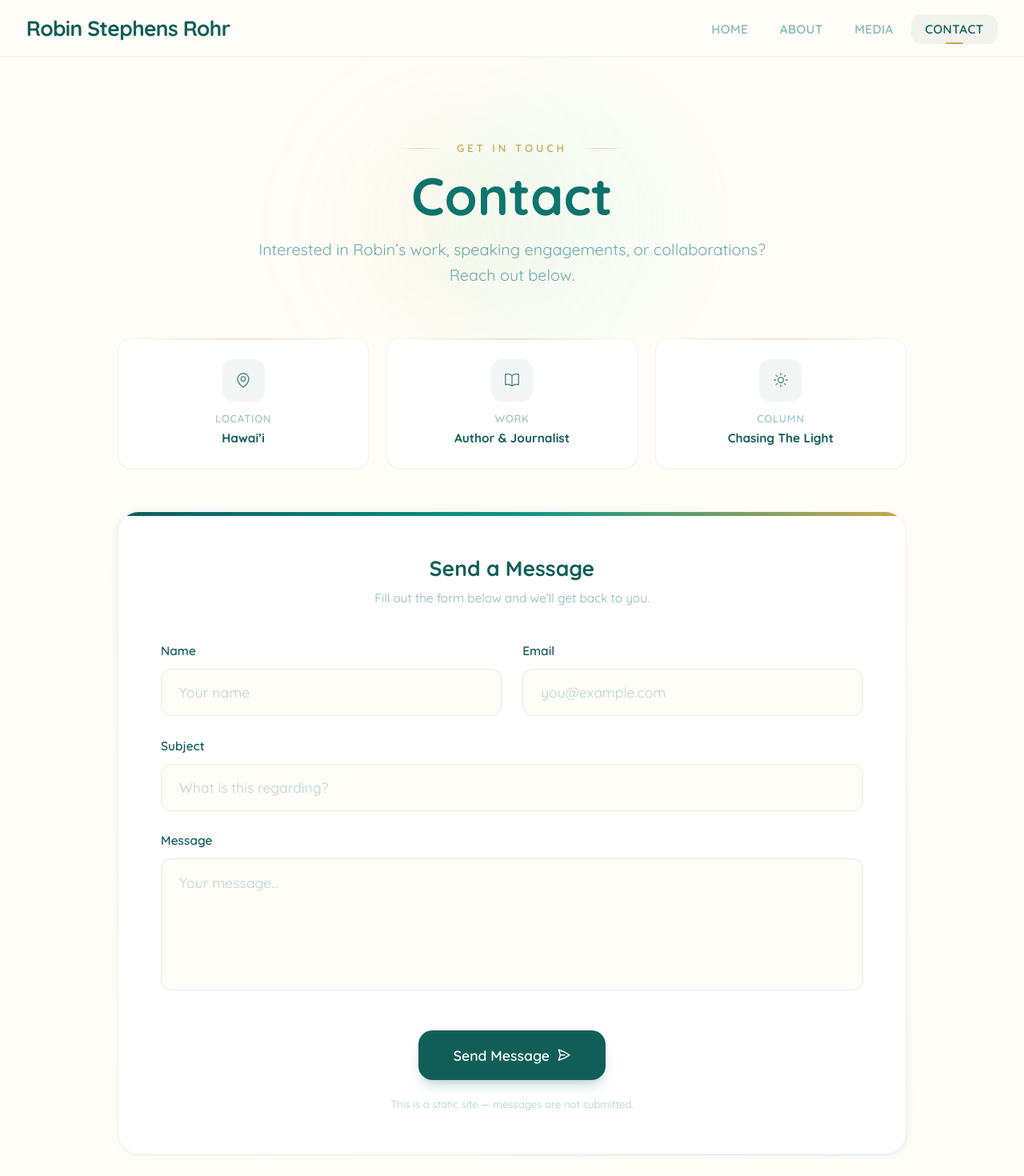
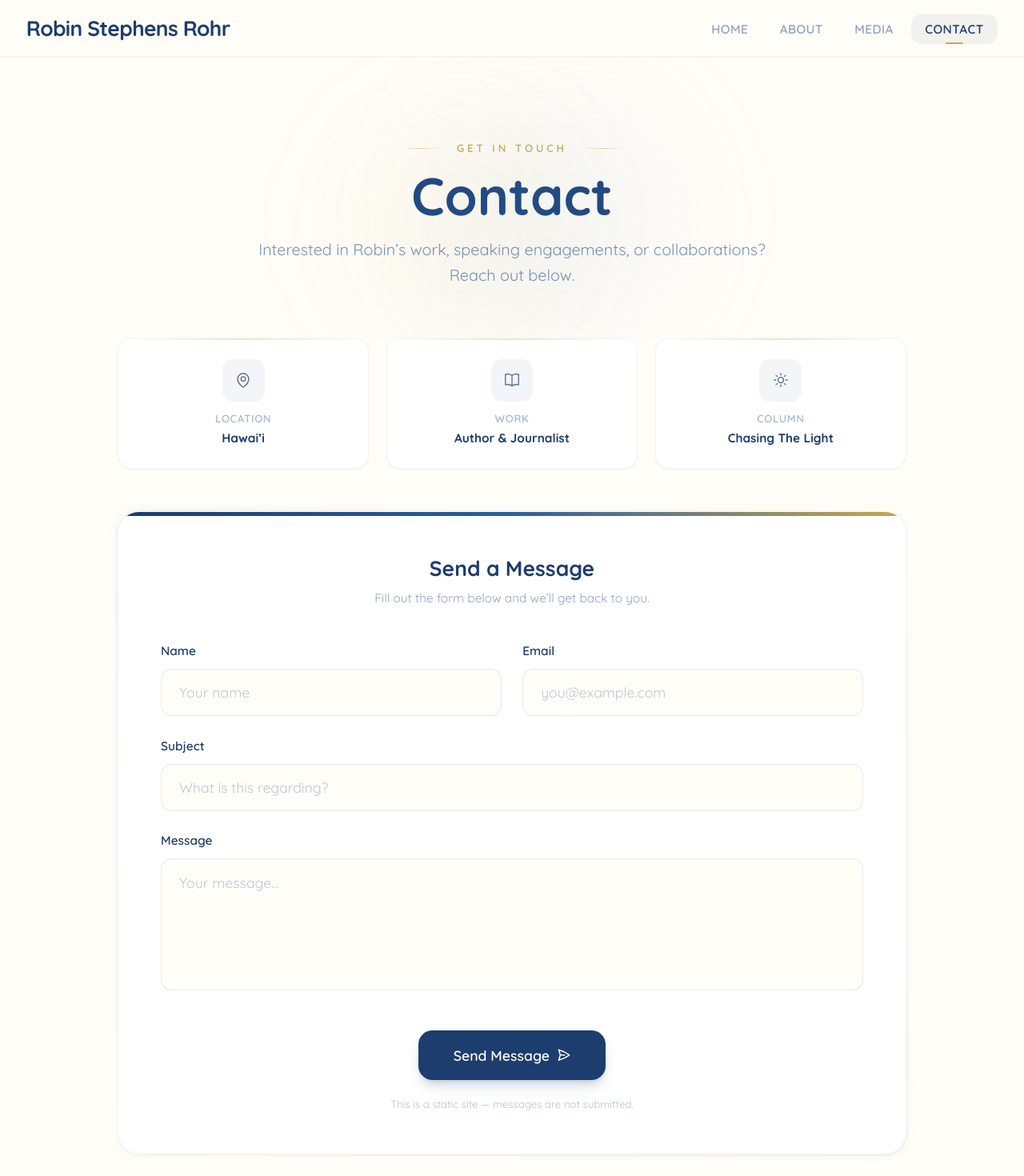
Before and after one commit to 8bitUHM/robin-rohr-portfolio, a React (Vite) app: page /contact in a window 1280 px wide. Shown: the top 1470 px of the page at 80% size. Built offline with nearby package versions, Linux system fonts and the light colour scheme.

Commit message:
sitewide navy blue

```diff
--- a/src/components/Layout.tsx
+++ b/src/components/Layout.tsx
@@ -19,11 +19,11 @@ export default function Layout() {
 
   return (
     <div className="min-h-screen flex flex-col bg-ivory font-quicksand">
-      <header className="sticky top-0 z-50 bg-ivory/80 backdrop-blur-xl border-b border-teal-800/[0.06] shadow-sm shadow-teal-900/[0.03]">
+      <header className="sticky top-0 z-50 bg-ivory/80 backdrop-blur-xl border-b border-navy-800/[0.06] shadow-sm shadow-navy-900/[0.03]">
         <nav className="max-w-6xl mx-auto px-6 py-4 flex items-center justify-between">
           <NavLink
             to="/"
-            className="text-xl sm:text-2xl font-bold tracking-tight text-teal-800"
+            className="text-xl sm:text-2xl font-bold tracking-tight text-navy-800"
           >
             Robin Stephens Rohr
           </NavLink>
@@ -37,8 +37,8 @@ export default function Layout() {
                   className={({ isActive }) =>
                     `relative px-4 py-2 rounded-xl text-sm font-semibold tracking-wide uppercase transition-all ${
                       isActive
-                        ? "text-teal-800 bg-teal-800/[0.06]"
-                        : "text-teal-700/50 hover:text-teal-800 hover:bg-teal-800/[0.03]"
+                        ? "text-navy-800 bg-navy-800/[0.06]"
+                        : "text-navy-700/50 hover:text-navy-800 hover:bg-navy-800/[0.03]"
                     }`
                   }
                 >
@@ -61,13 +61,13 @@ export default function Layout() {
             aria-label="Toggle menu"
           >
             <span
-              className={`block w-6 h-0.5 bg-teal-800 transition-all duration-300 ${menuOpen ? "rotate-45 translate-y-2" : ""}`}
+              className={`block w-6 h-0.5 bg-navy-800 transition-all duration-300 ${menuOpen ? "rotate-45 translate-y-2" : ""}`}
             />
             <span
-              className={`block w-6 h-0.5 bg-teal-800 transition-all duration-300 ${menuOpen ? "opacity-0" : ""}`}
+              className={`block w-6 h-0.5 bg-navy-800 transition-all duration-300 ${menuOpen ? "opacity-0" : ""}`}
             />
             <span
-              className={`block w-6 h-0.5 bg-teal-800 transition-all duration-300 ${menuOpen ? "-rotate-45 -translate-y-2" : ""}`}
+              className={`block w-6 h-0.5 bg-navy-800 transition-all duration-300 ${menuOpen ? "-rotate-45 -translate-y-2" : ""}`}
             />
           </button>
         </nav>
@@ -83,7 +83,7 @@ export default function Layout() {
                   end={link.to === "/"}
                   className={({ isActive }) =>
                     `block py-2.5 text-sm font-semibold tracking-wide uppercase ${
-                      isActive ? "text-teal-800" : "text-teal-700/60"
+                      isActive ? "text-navy-800" : "text-navy-700/60"
                     }`
                   }
                   onClick={() => setMenuOpen(false)}
@@ -100,7 +100,7 @@ export default function Layout() {
         <Outlet />
       </main>
 
-      <footer className="bg-teal-900 text-ivory">
+      <footer className="bg-navy-900 text-ivory">
         {/* Top decorative border */}
         <div className="h-px bg-gradient-to-r from-transparent via-gold/40 to-transparent" />
 
--- a/src/index.css
+++ b/src/index.css
@@ -10,7 +10,7 @@
   body {
     font-family: "Quicksand", sans-serif;
     background-color: #fffdf7;
-    color: #134e4a;
+    color: #142d52;
   }
 }
 
@@ -54,7 +54,7 @@
   }
 
   .gradient-text {
-    background: linear-gradient(135deg, #115e59, #0f766e, #115e59);
+    background: linear-gradient(135deg, #1c3d6e, #234c85, #1c3d6e);
     -webkit-background-clip: text;
     -webkit-text-fill-color: transparent;
     background-clip: text;
--- a/src/pages/Contact.tsx
+++ b/src/pages/Contact.tsx
@@ -8,7 +8,7 @@ export default function Contact() {
       {/* Page header */}
       <section className="relative pt-16 pb-10 md:pt-24 md:pb-14 px-6 text-center overflow-hidden">
         <div className="absolute inset-0 pointer-events-none">
-          <div className="absolute top-10 right-1/3 w-72 h-72 bg-teal-200/10 rounded-full blur-3xl" />
+          <div className="absolute top-10 right-1/3 w-72 h-72 bg-navy-200/10 rounded-full blur-3xl" />
           <div className="absolute bottom-0 left-1/3 w-64 h-64 bg-gold/5 rounded-full blur-3xl" />
         </div>
         <div className="relative fade-in">
@@ -18,7 +18,7 @@ export default function Contact() {
           <h1 className="text-4xl md:text-5xl lg:text-6xl font-bold gradient-text mb-4">
             Contact
           </h1>
-          <p className="text-teal-700/60 text-lg max-w-xl mx-auto leading-relaxed">
+          <p className="text-navy-700/60 text-lg max-w-xl mx-auto leading-relaxed">
             Interested in Robin&rsquo;s work, speaking engagements, or
             collaborations? Reach out below.
           </p>
@@ -67,12 +67,12 @@ export default function Contact() {
             ].map((item, i) => (
               <div
                 key={i}
-                className={`fade-in fade-in-delay-${i + 1} bg-white rounded-2xl p-6 border border-teal-800/5 shadow-sm text-center relative overflow-hidden`}
+                className={`fade-in fade-in-delay-${i + 1} bg-white rounded-2xl p-6 border border-navy-800/5 shadow-sm text-center relative overflow-hidden`}
               >
                 <div className="absolute top-0 left-0 right-0 h-0.5 bg-gradient-to-r from-transparent via-gold/30 to-transparent" />
-                <div className="w-12 h-12 rounded-xl bg-teal-800/5 flex items-center justify-center mx-auto mb-3">
+                <div className="w-12 h-12 rounded-xl bg-navy-800/5 flex items-center justify-center mx-auto mb-3">
                   <svg
-                    className="w-5 h-5 text-teal-800/70"
+                    className="w-5 h-5 text-navy-800/70"
                     fill="none"
                     viewBox="0 0 24 24"
                     stroke="currentColor"
@@ -81,25 +81,25 @@ export default function Contact() {
                     {item.icon}
                   </svg>
                 </div>
-                <p className="text-xs text-teal-700/40 font-semibold tracking-wider uppercase mb-1">
+                <p className="text-xs text-navy-700/40 font-semibold tracking-wider uppercase mb-1">
                   {item.label}
                 </p>
-                <p className="text-teal-800 font-bold text-sm">{item.value}</p>
+                <p className="text-navy-800 font-bold text-sm">{item.value}</p>
               </div>
             ))}
           </div>
 
           {/* Form card */}
           <div className="fade-in relative group">
-            <div className="absolute -inset-px bg-gradient-to-br from-teal-600/10 via-gold/5 to-teal-600/10 rounded-[1.75rem] blur-sm" />
-            <div className="relative bg-white rounded-3xl p-8 md:p-12 shadow-sm border border-teal-800/5 overflow-hidden">
-              <div className="absolute top-0 left-0 right-0 h-1 bg-gradient-to-r from-teal-800 via-teal-600 to-gold" />
+            <div className="absolute -inset-px bg-gradient-to-br from-navy-600/10 via-gold/5 to-navy-600/10 rounded-[1.75rem] blur-sm" />
+            <div className="relative bg-white rounded-3xl p-8 md:p-12 shadow-sm border border-navy-800/5 overflow-hidden">
+              <div className="absolute top-0 left-0 right-0 h-1 bg-gradient-to-r from-navy-800 via-navy-600 to-gold" />
 
               <div className="text-center mb-10">
-                <h2 className="text-2xl font-bold text-teal-800 mb-2">
+                <h2 className="text-2xl font-bold text-navy-800 mb-2">
                   Send a Message
                 </h2>
-                <p className="text-teal-700/50 text-sm">
+                <p className="text-navy-700/50 text-sm">
                   Fill out the form below and we&rsquo;ll get back to you.
                 </p>
               </div>
@@ -110,50 +110,50 @@ export default function Contact() {
               >
                 <div className="grid sm:grid-cols-2 gap-6">
                   <div>
-                    <label className="block text-sm font-semibold text-teal-800 mb-2.5">
+                    <label className="block text-sm font-semibold text-navy-800 mb-2.5">
                       Name
                     </label>
                     <input
                       type="text"
-                      className="w-full px-5 py-3.5 rounded-xl border border-teal-800/10 bg-ivory/80 font-quicksand text-teal-900 placeholder:text-teal-700/30 focus:outline-none focus:ring-2 focus:ring-teal-600/20 focus:border-teal-600/30 transition-all"
+                      className="w-full px-5 py-3.5 rounded-xl border border-navy-800/10 bg-ivory/80 font-quicksand text-navy-900 placeholder:text-navy-700/30 focus:outline-none focus:ring-2 focus:ring-navy-600/20 focus:border-navy-600/30 transition-all"
                       placeholder="Your name"
                     />
                   </div>
                   <div>
-                    <label className="block text-sm font-semibold text-teal-800 mb-2.5">
+                    <label className="block text-sm font-semibold text-navy-800 mb-2.5">
                       Email
                     </label>
                     <input
                       type="email"
-                      className="w-full px-5 py-3.5 rounded-xl border border-teal-800/10 bg-ivory/80 font-quicksand text-teal-900 placeholder:text-teal-700/30 focus:outline-none focus:ring-2 focus:ring-teal-600/20 focus:border-teal-600/30 transition-all"
+                      className="w-full px-5 py-3.5 rounded-xl border border-navy-800/10 bg-ivory/80 font-quicksand text-navy-900 placeholder:text-navy-700/30 focus:outline-none focus:ring-2 focus:ring-navy-600/20 focus:border-navy-600/30 transition-all"
                       placeholder="you@example.com"
                     />
                   </div>
                 </div>
                 <div>
-                  <label className="block text-sm font-semibold text-teal-800 mb-2.5">
+                  <label className="block text-sm font-semibold text-navy-800 mb-2.5">
                     Subject
                   </label>
                   <input
                     type="text"
-                    className="w-full px-5 py-3.5 rounded-xl border border-teal-800/10 bg-ivory/80 font-quicksand text-teal-900 placeholder:text-teal-700/30 focus:outline-none focus:ring-2 focus:ring-teal-600/20 focus:border-teal-600/30 transition-all"
+                    className="w-full px-5 py-3.5 rounded-xl border border-navy-800/10 bg-ivory/80 font-quicksand text-navy-900 placeholder:text-navy-700/30 focus:outline-none focus:ring-2 focus:ring-navy-600/20 focus:border-navy-600/30 transition-all"
                     placeholder="What is this regarding?"
                   />
                 </div>
                 <div>
-                  <label className="block text-sm font-semibold text-teal-800 mb-2.5">
+                  <label className="block text-sm font-semibold text-navy-800 mb-2.5">
                     Message
                   </label>
                   <textarea
                     rows={5}
-                    className="w-full px-5 py-3.5 rounded-xl border border-teal-800/10 bg-ivory/80 font-quicksand text-teal-900 placeholder:text-teal-700/30 focus:outline-none focus:ring-2 focus:ring-teal-600/20 focus:border-teal-600/30 transition-all resize-none"
+                    className="w-full px-5 py-3.5 rounded-xl border border-navy-800/10 bg-ivory/80 font-quicksand text-navy-900 placeholder:text-navy-700/30 focus:outline-none focus:ring-2 focus:ring-navy-600/20 focus:border-navy-600/30 transition-all resize-none"
                     placeholder="Your message..."
                   />
                 </div>
                 <div className="text-center pt-4">
                   <button
                     type="submit"
-                    className="group/btn inline-flex items-center gap-2 px-10 py-4 bg-teal-800 text-ivory rounded-2xl font-semibold hover:bg-teal-700 transition-all shadow-lg shadow-teal-800/20 hover:shadow-xl hover:shadow-teal-800/25 hover:-translate-y-0.5"
+                    className="group/btn inline-flex items-center gap-2 px-10 py-4 bg-navy-800 text-ivory rounded-2xl font-semibold hover:bg-navy-700 transition-all shadow-lg shadow-navy-800/20 hover:shadow-xl hover:shadow-navy-800/25 hover:-translate-y-0.5"
                   >
                     Send Message
                     <svg
@@ -170,7 +170,7 @@ export default function Contact() {
                       />
                     </svg>
                   </button>
-                  <p className="text-teal-700/35 text-xs mt-5">
+                  <p className="text-navy-700/35 text-xs mt-5">
                     This is a static site &mdash; messages are not submitted.
                   </p>
                 </div>
--- a/tailwind.config.js
+++ b/tailwind.config.js
@@ -13,6 +13,16 @@ export default {
           light: "#E8D48A",
           dark: "#A08530",
         },
+        navy: {
+          50: "#eef3fb",
+          100: "#dce6f5",
+          200: "#adc5e8",
+          400: "#5b8dc9",
+          600: "#2c5ea0",
+          700: "#234c85",
+          800: "#1c3d6e",
+          900: "#142d52",
+        },
       },
     },
   },
```
Also changed, not shown: src/pages/About.tsx (+23 -15 lines), src/pages/Home.tsx (+31 -31 lines), src/pages/Media.tsx (+15 -15 lines), src/pages/NotFound.tsx (+4 -4 lines).
